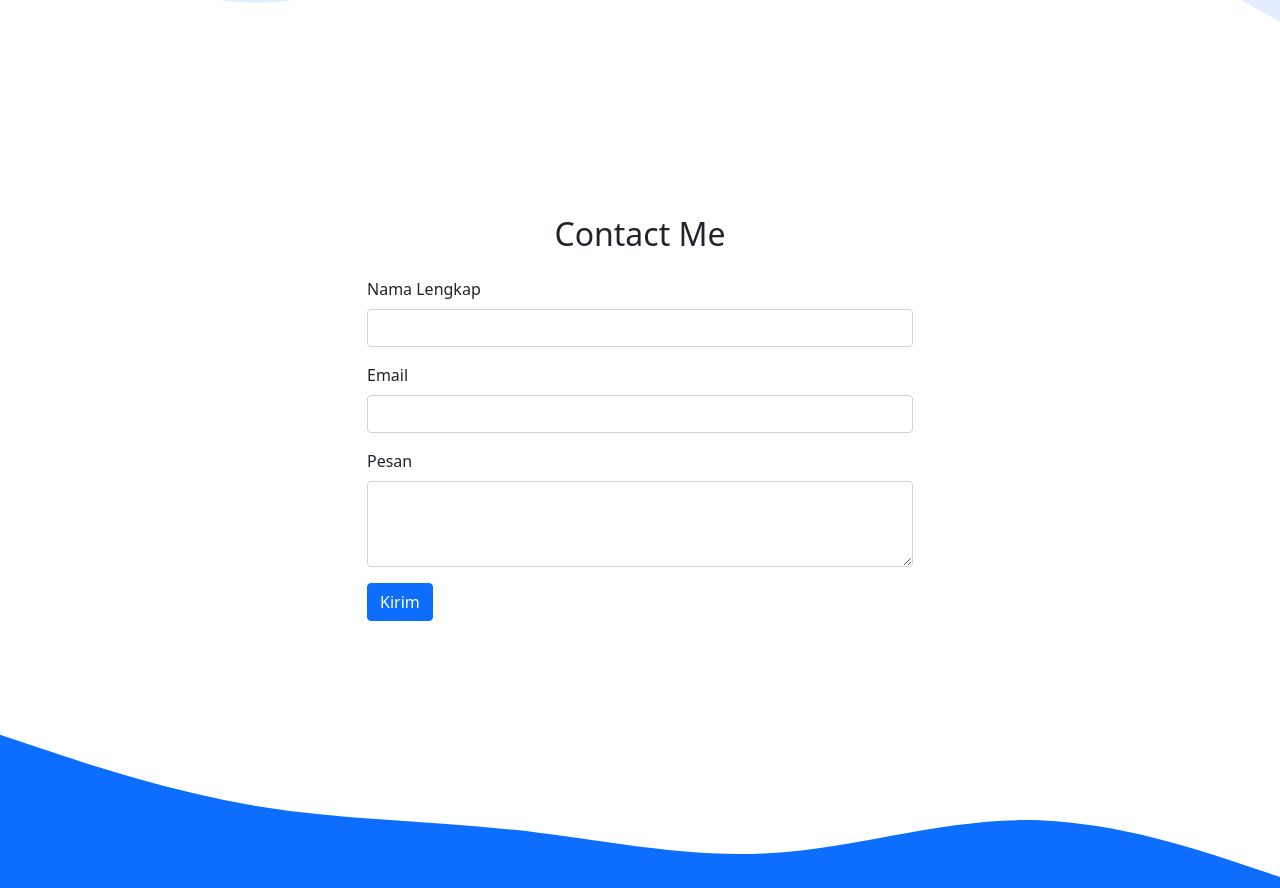
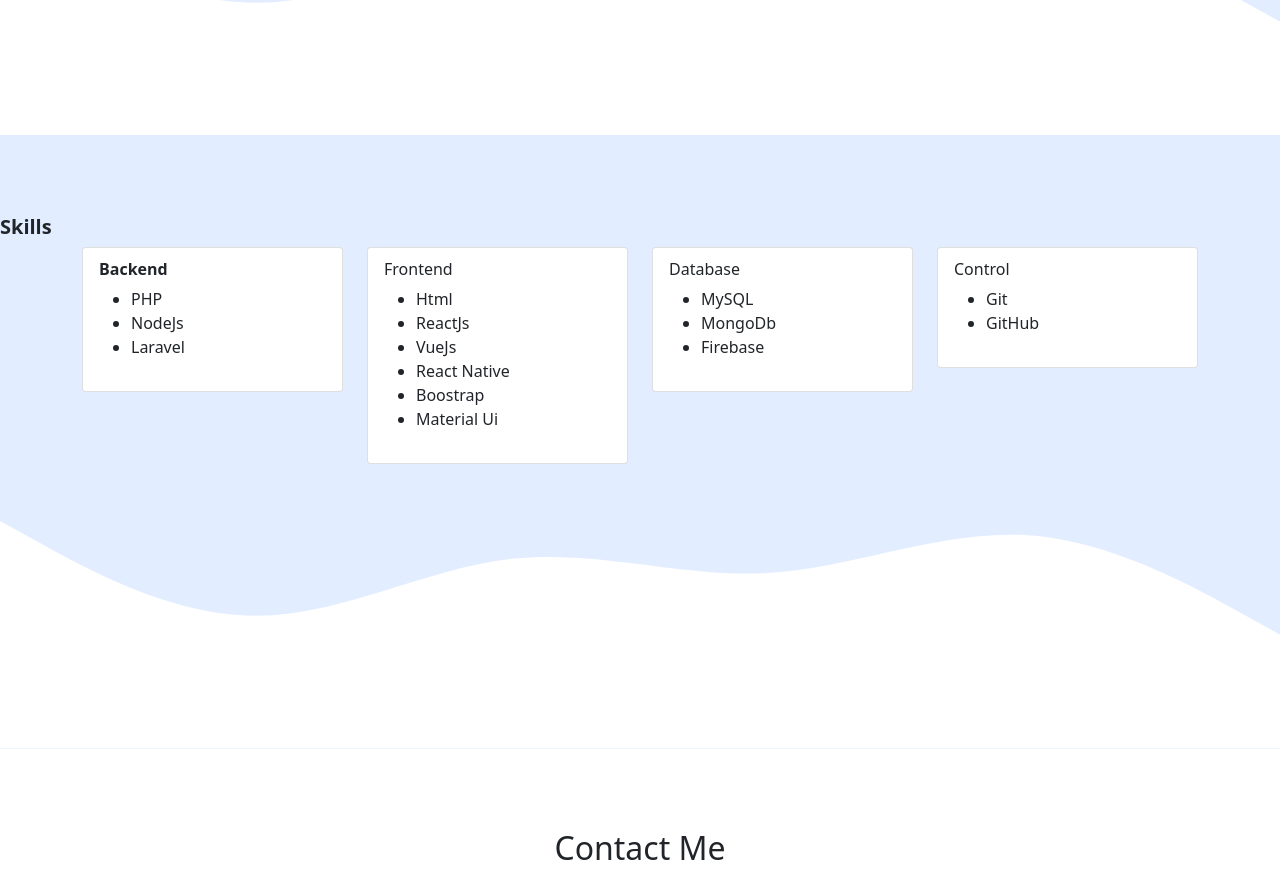
Before and after one commit to rifaldoazrin/rifaldoazrin.github.io, a plain HTML site: page index.html in a window 1280 px wide. Shown: the part 2400-3288 px from the top of the page. Drawn offline with nearby package versions, Linux system fonts and the light colour scheme.

Commit message:
Update index.html

```diff
--- a/index.html
+++ b/index.html
@@ -124,6 +124,77 @@
 
 
 
+   <!-- List Skill -->
+
+    <section id="projects">
+   <div class="row">
+                    <div class="col-sm-12 title">
+                      <h5><b>Skills</b></h5>
+                    </div>
+                  </div>
+                  <div class="container">
+                    <div class="row">
+                      <div class="col">
+                        <div class="card">
+                          <div class="card-body">
+                            <h6 class="card-subtitle mb-2">
+                              <b>Backend</b>
+                            </h6>
+                            <ul>
+                              <li>PHP</li>
+                              <li>NodeJs</li>
+                              <li>Laravel</li>
+                            </ul>
+                          </div>
+                        </div>
+                      </div>
+                      <div class="col">
+                        <div class="card">
+                          <div class="card-body">
+                            <h6 class="card-subtitle mb-2">Frontend</h6>
+                            <ul>
+                              <li>Html</li>
+                              <li>ReactJs</li>
+                              <li>VueJs</li>
+                              <li>React Native</li>
+                              <li>Boostrap</li>
+                              <li>Material Ui</li>
+                            </ul>
+                          </div>
+                        </div>
+                      </div>
+                      <div class="col">
+                        <div class="card">
+                          <div class="card-body">
+                            <h6 class="card-subtitle mb-2">Database</h6>
+                            <ul>
+                              <li>MySQL</li>
+                              <li>MongoDb</li>
+                              <li>Firebase</li>
+                            </ul>
+                          </div>
+                        </div>
+                      </div>
+                      <div class="col">
+                        <div class="card">
+                          <div class="card-body">
+                            <h6 class="card-subtitle mb-2">Control</h6>
+                            <ul>
+                              <li>Git</li>
+                              <li>GitHub</li>
+                            </ul>
+                          </div>
+                        </div>
+                      </div>
+                    </div>
+                  </div>
+                </div>
+<svg xmlns="http://www.w3.org/2000/svg" viewBox="0 0 1440 320"><path fill="#fff" fill-opacity="1" d="M0,64L48,90.7C96,117,192,171,288,170.7C384,171,480,117,576,106.7C672,96,768,128,864,122.7C960,117,1056,75,1152,80C1248,85,1344,139,1392,165.3L1440,192L1440,320L1392,320C1344,320,1248,320,1152,320C1056,320,960,320,864,320C768,320,672,320,576,320C480,320,384,320,288,320C192,320,96,320,48,320L0,320Z"></path></svg>
+</section>
+    <!-- End List Skil -->
+
+
+
 <!-- Contact -->
   <section id="contact">
     <div class="container">
```
